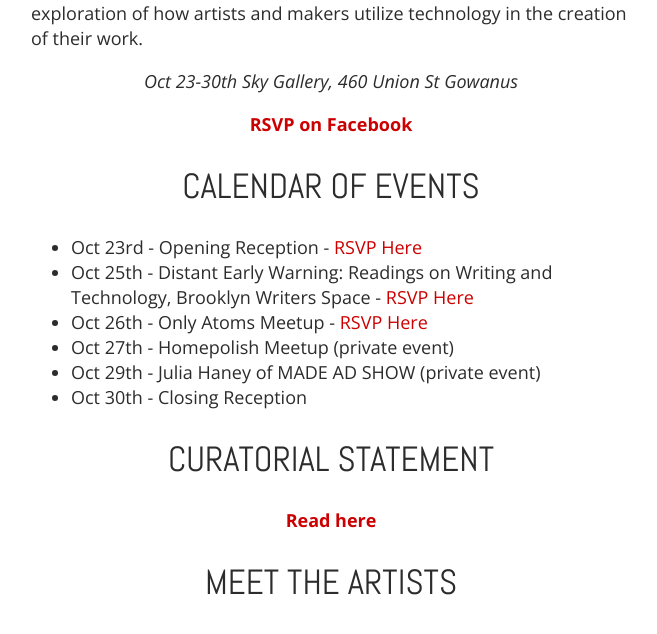
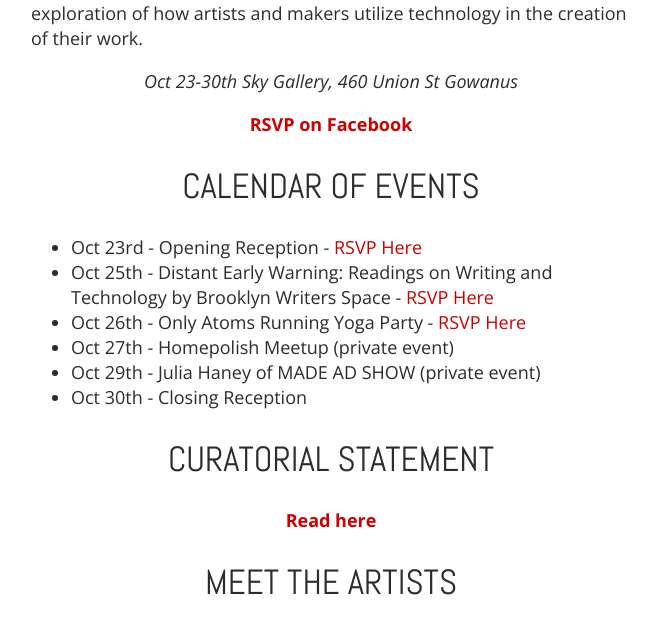
Before and after one commit to technologyashands/technologyashands.github.io, a Jekyll site: the page built from index.html, in a window 1280 px wide and 900 px high, scrolled down 581 px, cut to the strip 0-647 px from the top of the window. Shown: the top 634 px of the strip, without its empty margins (309-966 px from the left). Built offline with Jekyll 4.4.1, drawn with Linux system fonts in a browser that asks for light colours; nearby versions of some CDN libraries.

Commit message:
Update index.html

```diff
--- a/index.html
+++ b/index.html
@@ -26,8 +26,8 @@
 
 <ul>
 	<li>Oct 23rd - Opening Reception - <a href="https://www.facebook.com/events/1693445730879511/">RSVP Here</a></li>
-	<li>Oct 25th - Distant Early Warning: Readings on Writing and Technology, Brooklyn Writers Space - <a href="https://www.facebook.com/events/1536611869962983/">RSVP Here</a></li>
-	<li>Oct 26th - Only Atoms Meetup - <a href="https://www.facebook.com/events/168992286776297/">RSVP Here</a></li>
+	<li>Oct 25th - Distant Early Warning: Readings on Writing and Technology by Brooklyn Writers Space - <a href="https://www.facebook.com/events/1536611869962983/">RSVP Here</a></li>
+	<li>Oct 26th - Only Atoms Running Yoga Party - <a href="https://www.facebook.com/events/168992286776297/">RSVP Here</a></li>
 	<li>Oct 27th - Homepolish Meetup (private event)</li>
 	<li>Oct 29th - Julia Haney of MADE AD SHOW (private event)</li>
 	<li>Oct 30th - Closing Reception</li>
```
